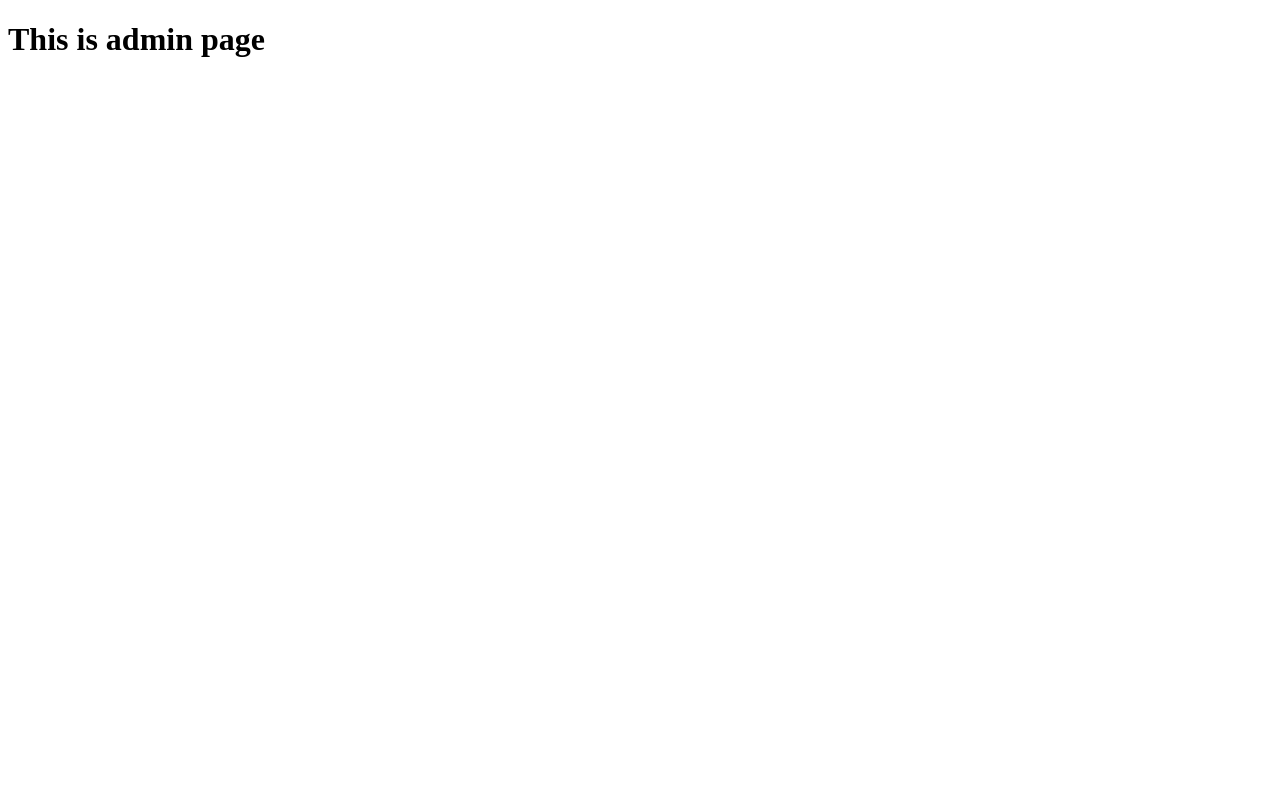
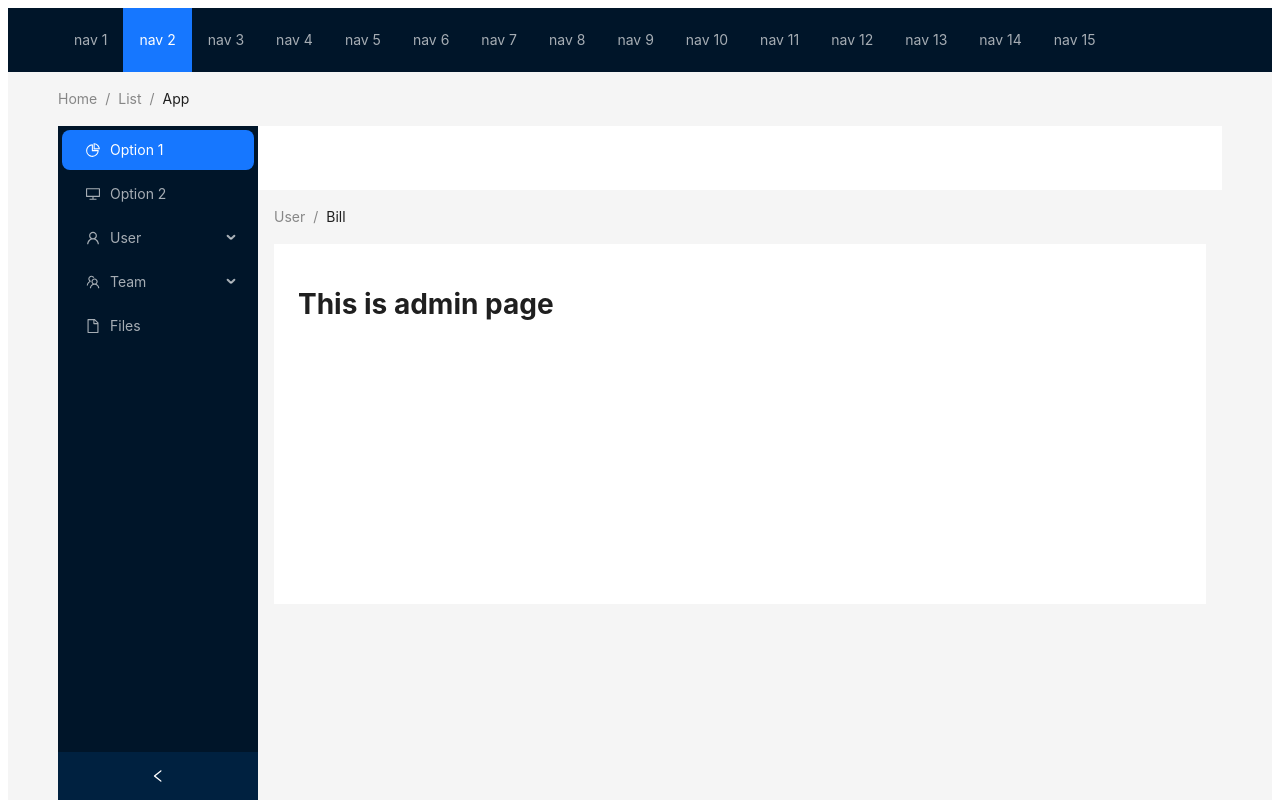
Before and after one commit to abir14016/explore-nextJS, a Next.js app: page /admin in a window 1280 px wide. Shown: the top 800 px of the page. Built offline with nearby package versions, Linux system fonts and the light colour scheme.

Commit message:
[DONE] dashboard nested route

```diff
--- /dev/null
+++ b/components/Layouts/DashboardLayout.js
@@ -0,0 +1,79 @@
+import React, { useState } from 'react';
+import {
+    DesktopOutlined,
+    FileOutlined,
+    PieChartOutlined,
+    TeamOutlined,
+    UserOutlined,
+} from '@ant-design/icons';
+import { Breadcrumb, Layout, Menu, theme } from 'antd';
+const { Header, Content, Footer, Sider } = Layout;
+function getItem(label, key, icon, children) {
+    return {
+        key,
+        icon,
+        children,
+        label,
+    };
+}
+const items = [
+    getItem('Option 1', '1', <PieChartOutlined />),
+    getItem('Option 2', '2', <DesktopOutlined />),
+    getItem('User', 'sub1', <UserOutlined />, [
+        getItem('Tom', '3'),
+        getItem('Bill', '4'),
+        getItem('Alex', '5'),
+    ]),
+    getItem('Team', 'sub2', <TeamOutlined />, [getItem('Team 1', '6'), getItem('Team 2', '8')]),
+    getItem('Files', '9', <FileOutlined />),
+];
+const DashboardLayout = ({ children }) => {
+    const [collapsed, setCollapsed] = useState(false);
+    const {
+        token: { colorBgContainer },
+    } = theme.useToken();
+    return (
+        <Layout
+            style={{
+                minHeight: '100vh',
+            }}
+        >
+            <Sider collapsible collapsed={collapsed} onCollapse={(value) => setCollapsed(value)}>
+                <div className="demo-logo-vertical" />
+                <Menu theme="dark" defaultSelectedKeys={['1']} mode="inline" items={items} />
+            </Sider>
+            <Layout>
+                <Header
+                    style={{
+                        padding: 0,
+                        background: colorBgContainer,
+                    }}
+                />
+                <Content
+                    style={{
+                        margin: '0 16px',
+                    }}
+                >
+                    <Breadcrumb
+                        style={{
+                            margin: '16px 0',
+                        }}
+                    >
+                        <Breadcrumb.Item>User</Breadcrumb.Item>
+                        <Breadcrumb.Item>Bill</Breadcrumb.Item>
+                    </Breadcrumb>
+                    <div
+                        style={{
+                            padding: 24,
+                            minHeight: 360,
+                            background: colorBgContainer,
+                        }}
+                    >
+                        {children}
+                    </div>
+                </Content>
+            </Layout>
+        </Layout>
+    );
+};
+export default DashboardLayout;
--- a/src/pages/admin.js
+++ b/src/pages/admin.js
@@ -1,4 +1,6 @@
 import React from 'react';
+import DashboardLayout from '../../components/Layouts/DashboardLayout';
+import RootLayout from '../../components/Layouts/RootLayout';
 
 const AdminPage = () => {
     return (
@@ -9,3 +11,14 @@
 };
 
 export default AdminPage;
+
+
+AdminPage.getLayout = function getLayout(page) {
+    return (
+        <RootLayout>
+            <DashboardLayout>
+                {page}
+            </DashboardLayout>
+        </RootLayout>
+    )
+}
```
Also changed, not shown: src/pages/dashboard.js (added, +20 -0 lines).
